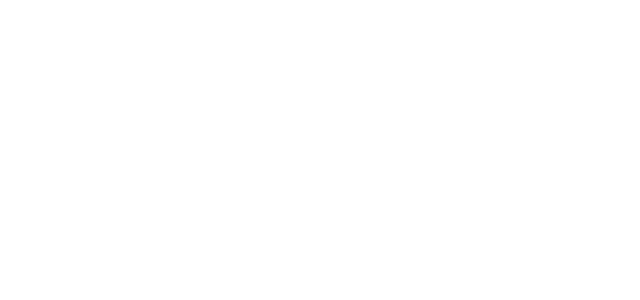
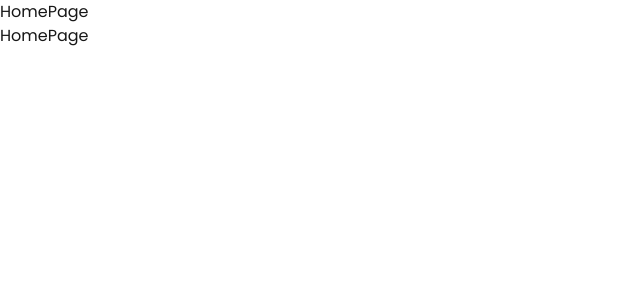
Before and after one commit to sohamsangole/music-visualizer-using-p5.js, a Next.js app: page / in a window 1280 px wide. Shown: the top 300 px of the page, without its empty margins (0-640 px from the left). Built offline with nearby package versions, Linux system fonts and the light colour scheme.

Commit message:
Added HomePage

```diff
--- /dev/null
+++ b/src/app/components/HomePage.jsx
@@ -0,0 +1,13 @@
+import React from 'react'
+
+const HomePage = () => {
+    return (
+        <div>
+            <div className='text-[24px] font-bold'>HomePage</div>
+            <div className='text-[24px]'>HomePage</div>
+        </div>
+    )
+}
+
+export default HomePage
+HomePage
--- a/src/app/page.js
+++ b/src/app/page.js
@@ -1,8 +1,11 @@
 "use client";
+
+import HomePage from "./components/HomePage";
 
 export default function Home() {
   return (
     <div>
+      <HomePage />
     </div>
   );
 }
```
